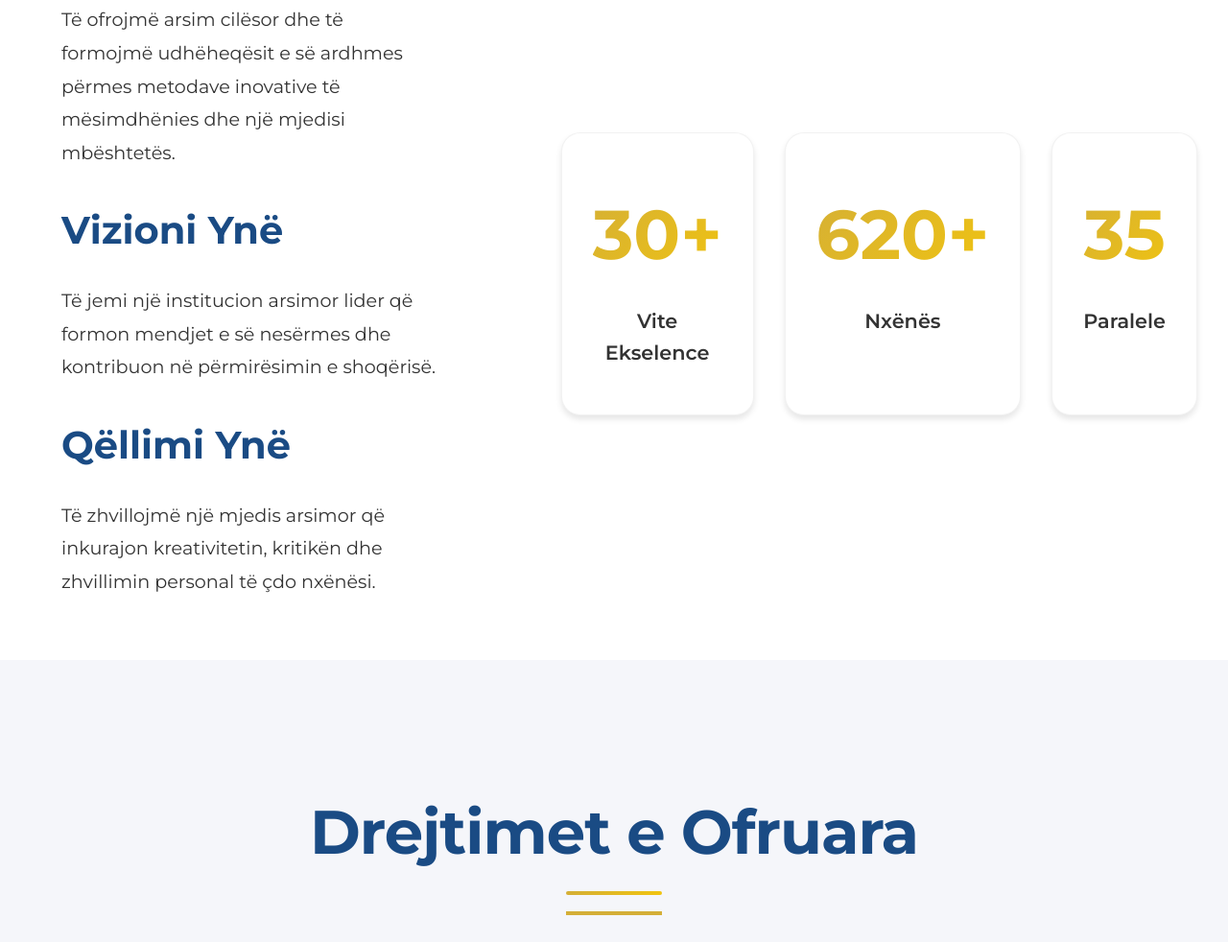
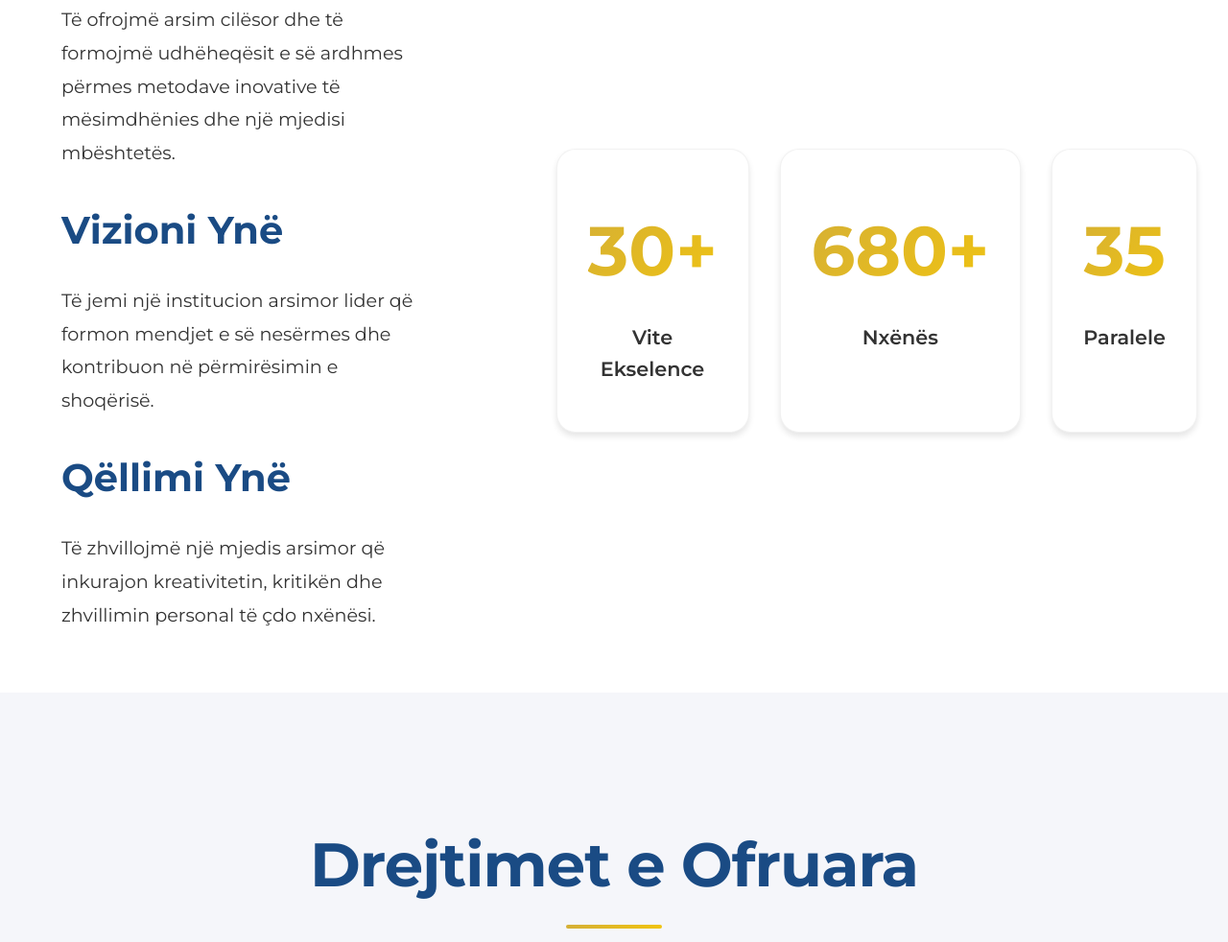
Before and after one commit to eltonkafexholli/iaapsl, a plain HTML site: page index.html in a window 1280 px wide. Shown: the part 1151-2133 px from the top of the page at 96% size. Drawn offline with Linux system fonts and the light colour scheme.

Commit message:
Update index.html

```diff
--- a/index.html
+++ b/index.html
@@ -119,7 +119,7 @@
                             <span class="stat-label">Vite Ekselence</span>
                         </div>
                         <div class="stat-item">
-                            <span class="stat-number">620+</span>
+                            <span class="stat-number">680+</span>
                             <span class="stat-label">Nxënës</span>
                         </div>
                         <div class="stat-item">
```
